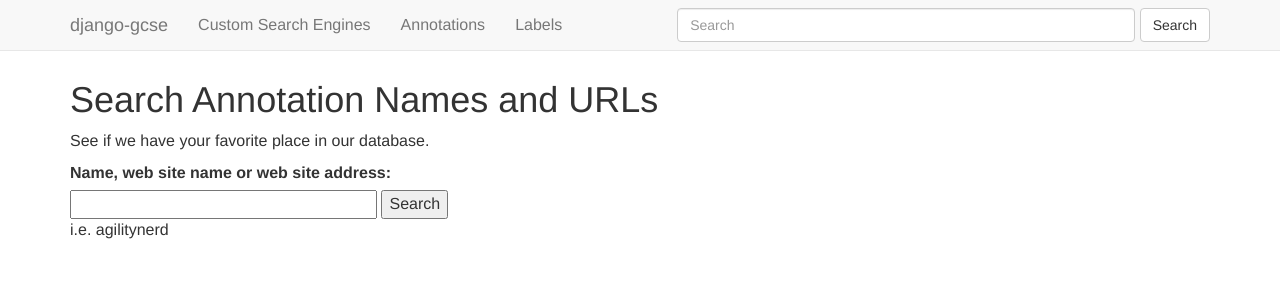
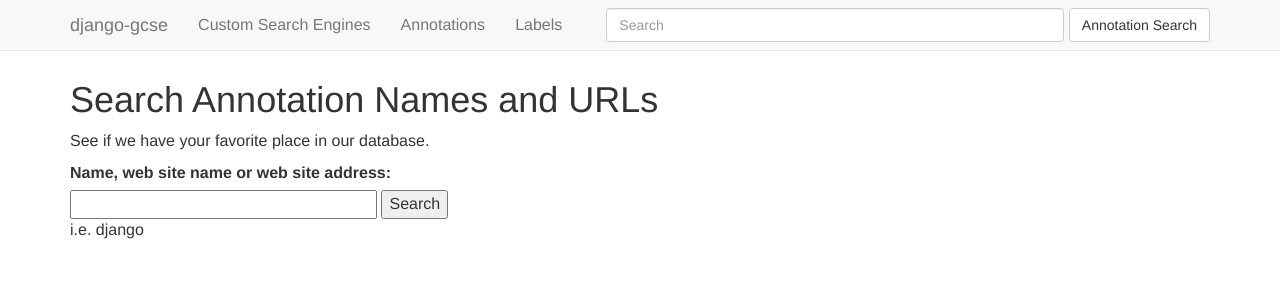
Before and after one commit to saschwarz/django-gcse, a Django app: page /annotations/search/ in a window 1280 px wide. Shown: the top 300 px of the page. Run offline with Django 3.2, Linux system fonts and the light colour scheme; some libraries are stand-ins or nearby versions.

Commit message:
Annotation search clean up

```diff
--- a/demo/templates/gcse/base.html
+++ b/demo/templates/gcse/base.html
@@ -59,7 +59,7 @@ html, body {
             <div class="form-group">
               <input type="text" id="id_q" name="q" size="51" class="form-control" placeholder="Search">
             </div>
-            <button type="submit" class="btn btn-default">Search</button>
+            <button type="submit" class="btn btn-default">Annotation Search</button>
           </form>
         </div>
       </div>
--- /dev/null
+++ b/gcse/templates/gcse/annotation_search.html
@@ -0,0 +1,6 @@
+<form action="{% url 'gcse_search' %}" method="get">
+  <label style="font-weight:bold">Name, web site name or web site address: </label><br/>
+  <input type="text" name="q" value="{{ query|escape }}" size="30"/>
+  <input type="submit" value="Search"/>
+  <p class="help">i.e. django</p>
+</form>
--- a/gcse/templates/gcse/search.html
+++ b/gcse/templates/gcse/search.html
@@ -1,17 +1,12 @@
 {% extends "gcse/base.html" %}
 {% load setting %}
-
 {% block title %}{% site "name" %} - Search for Annoation{% endblock %}
 
 {% block content %}
   <h1>Search Annotation Names and URLs</h1>
   <p>See if we have your favorite place in our database.</p>
-  <form action="." method="get">
-    <label style="font-weight:bold">Name, web site name or web site address: </label><br/>
-    <input type="text" name="q" value="{{ query|escape }}" size="30"/>
-    <input type="submit" value="Search"/>
-    <p class="help">i.e. agilitynerd</p>
-  </form>
+  {% include "gcse/annotation_search.html" %}
+
   {% if query %}
   {% if object_list %}
   <h2>Annotations Containing "{{ query|escape }}":</h2>
```
Also changed, not shown: gcse/templates/gcse/base.html (+0 -9 lines), gcse/templates/gcse/multi_search.html (+1 -32 lines).
